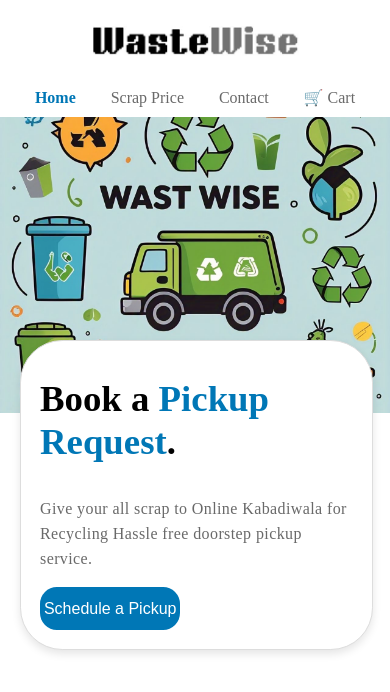
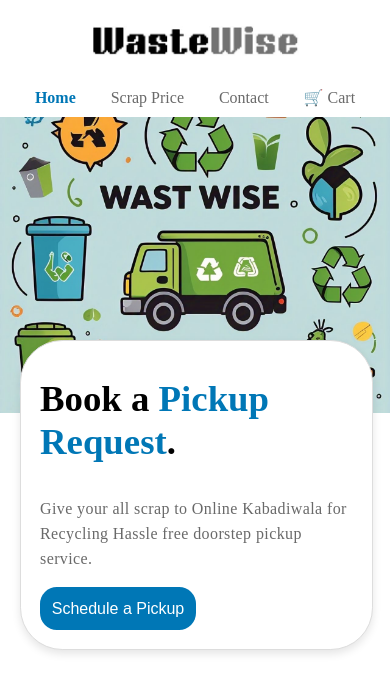
Before and after one commit to Jigneshkotia/wastewise_frontend, a React (Vite) app: page / in a window 390 px wide. Shown: the top 692 px of the page. Built offline with nearby package versions, Linux system fonts and the light colour scheme.

Commit message:
adjustment in homepage button for small screen

```diff
--- a/src/Styles/components/LandingBlock.css
+++ b/src/Styles/components/LandingBlock.css
@@ -164,7 +164,7 @@
   }
 
   .toprightbtn{
-    width: 45%;
+    width: 50%;
     height: 5vh;
     border-radius: 2vh;
     border: none;
@@ -177,7 +177,7 @@
   }
 
   .toprightbtn:hover{
-    background-color: rgba(34,139,33, 0.8);
+    background-color: rgba(0 119 182 0.8);
     color: rgb(223, 223, 223);
   }
 
```
